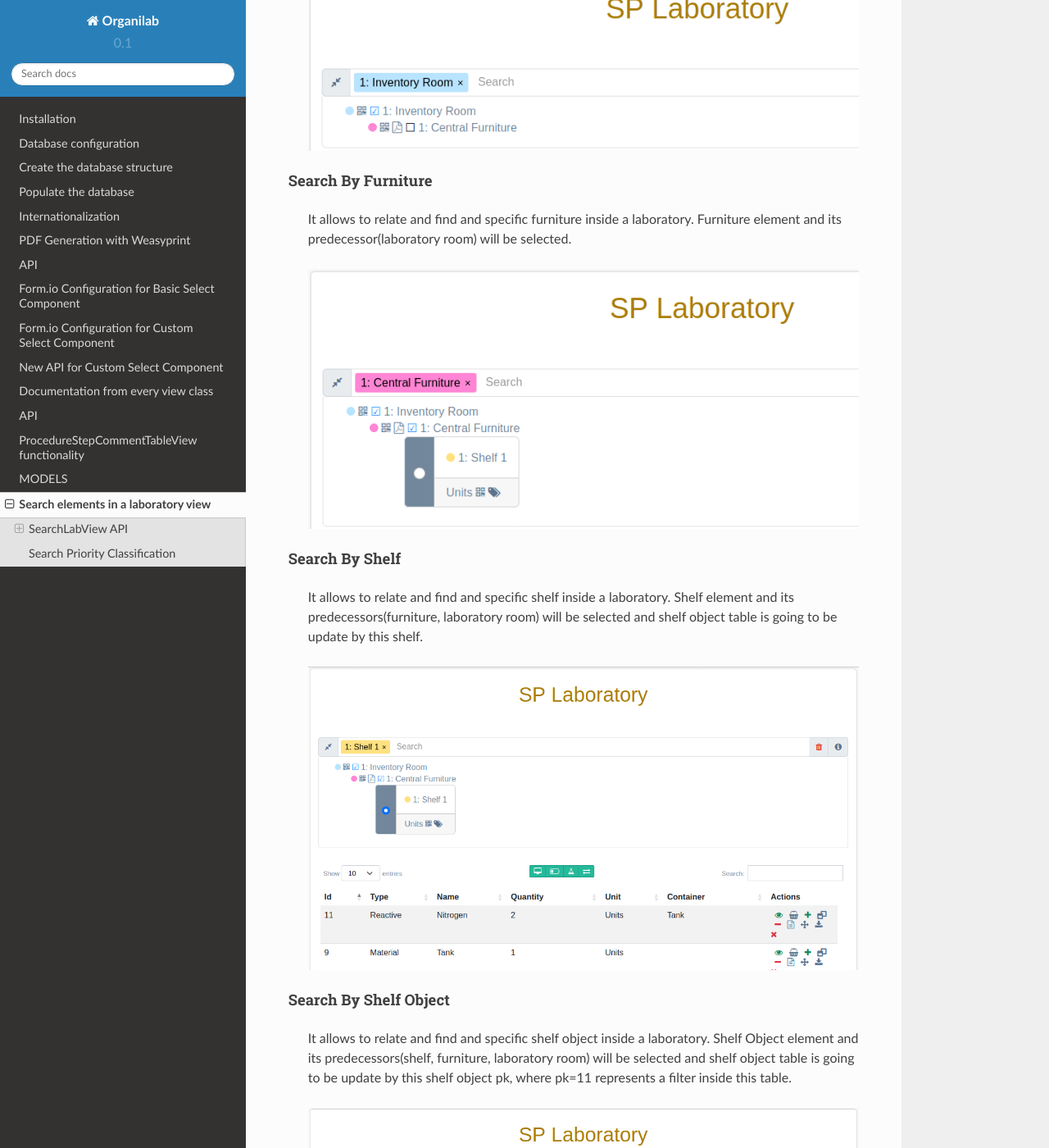
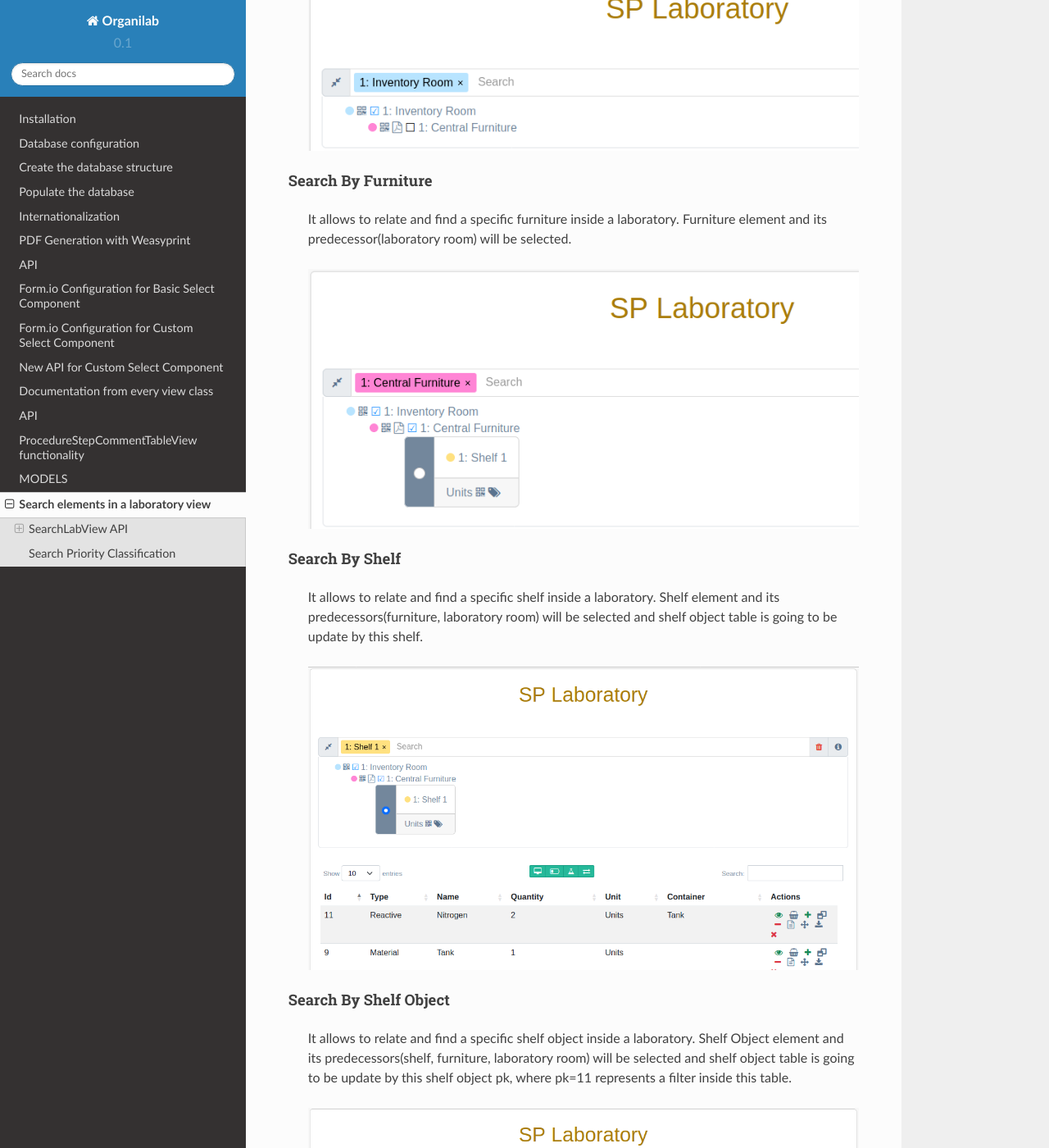
Before and after one commit to Solvosoft/organilab_docs, a Sphinx documentation site: the page built from source/search_lab_view.rst, in a window 1280 px wide and 1400 px high, scrolled down 1954 px. Shown: the whole window at 82% size. Built offline with Sphinx 7.4.7 and the Read the Docs theme 2.0.0, drawn with Linux system fonts in a browser that asks for light colours; some of the changed text lies outside the part shown.

```diff
--- a/source/search_lab_view.rst
+++ b/source/search_lab_view.rst
@@ -54,27 +54,27 @@ Action Buttons
 
 Search By Laboratory Room
 --------------------
-   It allows to relate and find and specific laboratory room inside a laboratory. Laboratory room element will be selected.
+   It allows to relate and find a specific laboratory room inside a laboratory. Laboratory room element will be selected.
 
    .. image:: ./_static/search_labroom.png
 
 Search By Furniture
 --------------------
-   It allows to relate and find and specific furniture inside a laboratory. Furniture element and its
+   It allows to relate and find a specific furniture inside a laboratory. Furniture element and its
    predecessor(laboratory room) will be selected.
 
    .. image:: ./_static/search_furniture.png
 
 Search By Shelf
 --------------------
-   It allows to relate and find and specific shelf inside a laboratory. Shelf element and its
+   It allows to relate and find a specific shelf inside a laboratory. Shelf element and its
    predecessors(furniture, laboratory room) will be selected and shelf object table is going to be update by this shelf.
 
    .. image:: ./_static/search_shelf.png
 
 Search By Shelf Object
 --------------------
-   It allows to relate and find and specific shelf object inside a laboratory. Shelf Object element and its
+   It allows to relate and find a specific shelf object inside a laboratory. Shelf Object element and its
    predecessors(shelf, furniture, laboratory room) will be selected and shelf object table is going to be update by this
    shelf object pk, where pk=11 represents a filter inside this table.
 
```
Also changed, not shown: other parts of source/search_lab_view.rst (+1 -1 lines).
